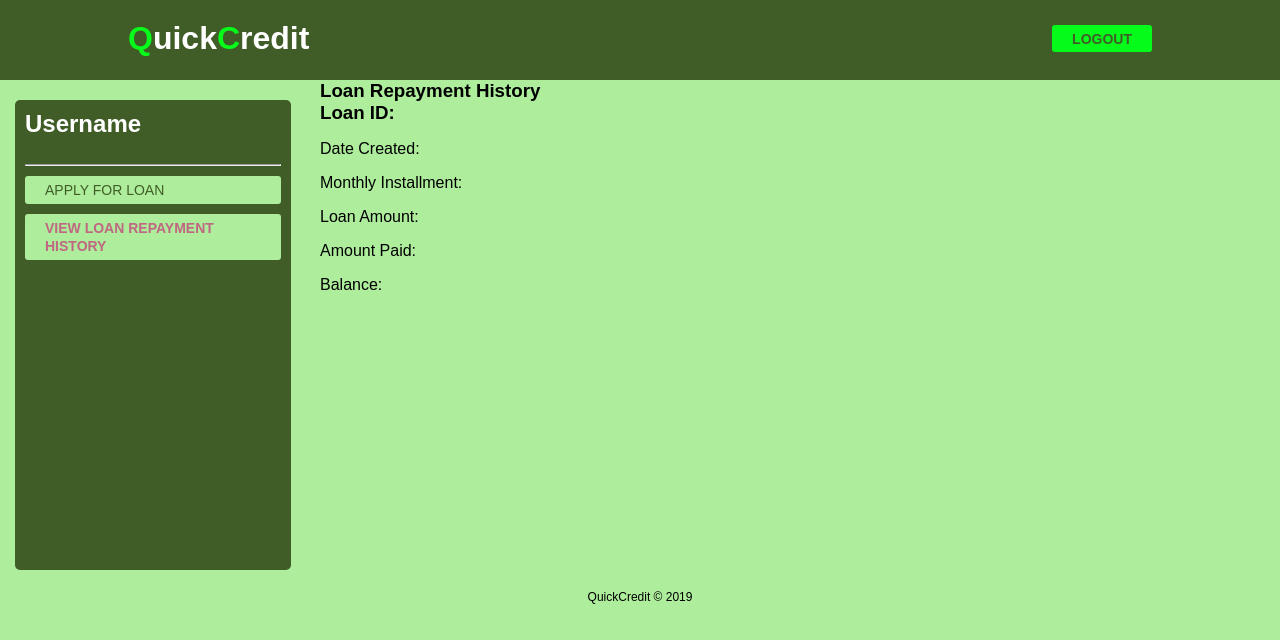
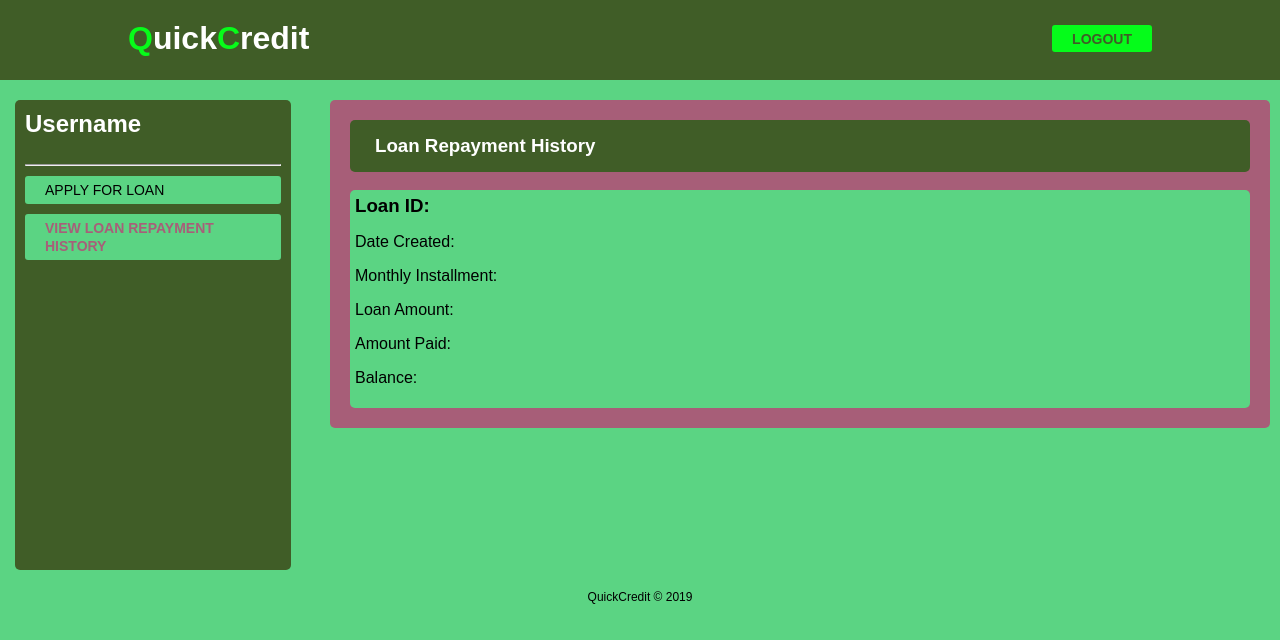
Before and after one commit to muheebolakunle/Quick_credit, a plain HTML site: page UI/userloanhistory.html in a window 1280 px wide. Drawn offline with Linux system fonts and the light colour scheme.

Commit message:
add style to userloanhistory.html

```diff
--- a/UI/style.css
+++ b/UI/style.css
@@ -1,7 +1,7 @@
 body{
     margin: 0;
     padding: 0;
-    background: #ADED9C;
+    background: #5bd483;
     font-family: Arial, Helvetica, sans-serif;
 }
 
@@ -19,7 +19,7 @@ ul{
 
 a{
     text-decoration: none;
-    color: #405d27;
+    color: #000000;
 }
 
 h3{
@@ -37,7 +37,7 @@ button:hover {
 }
 
 input:focus {
- border-color: #5bd483;
+ border-color: #000000;
 }
 
 .highlight{
@@ -115,7 +115,7 @@ header a:hover{
 .form{
     display: flex;
     width: 100%;
-    background: #ffffff;
+    background: #c92c75b2;
     justify-content: center;
     box-shadow: 0 5px 20px -5px rgba(0, 0, 0, 0.5);
     flex-direction: column;
@@ -128,7 +128,7 @@ header a:hover{
     text-align: center;
     font-size: 1.3em;
     font-weight: 300;
-    color: #38385b;
+    color: #ffffff;
     box-shadow: 0 2px 2px #f2f2f2;
 }
 
@@ -158,10 +158,11 @@ header a:hover{
    margin-bottom: 20px;
    text-align: center;
    font-size: 12px;
+   color: #ffffff;
  }
  .form span a:hover{
      font-weight: bold;
-     color: rgb(0, 128, 32);
+     color: #05ff1afa;
 
  }
 
@@ -222,7 +223,7 @@ header a:hover{
     display: block;
     margin: 10px 0 10px 0;
     padding: 5px 20px 5px 20px;
-    background: #ADED9C;
+    background: #5bd483;
     border-radius: 3px;
 
 
@@ -250,6 +251,37 @@ footer#loan-footer{
     position: relative;
     height: 40px;
     margin-top: -40px;
+  }
+
+  .main-header{
+    background: #405d27;
+    color: #ffffff;
+    /* padding: 2px 0 2px 10px; */
+    padding: 0px;
+    margin: 10px;
+    border-radius: 5px;
+  }
+
+  .main-header h3{
+    margin: 10px;
+    padding: 15px;
+    text-transform: capitalize;
+  }
+
+  .loan-container{
+    background: #c92c75b2;
+    margin: 20px 10px 10px 10px;
+    padding: 10px;
+    border-radius: 5px;
+  }
+
+  .loan-container .loan-area{
+    background: #5bd483;
+    color: #000000;
+    margin: 18px 10px 10px 10px;
+    border-radius: 5px;
+    padding: 5px
+
   }
 
   /* MEDIA QUERY */
```
